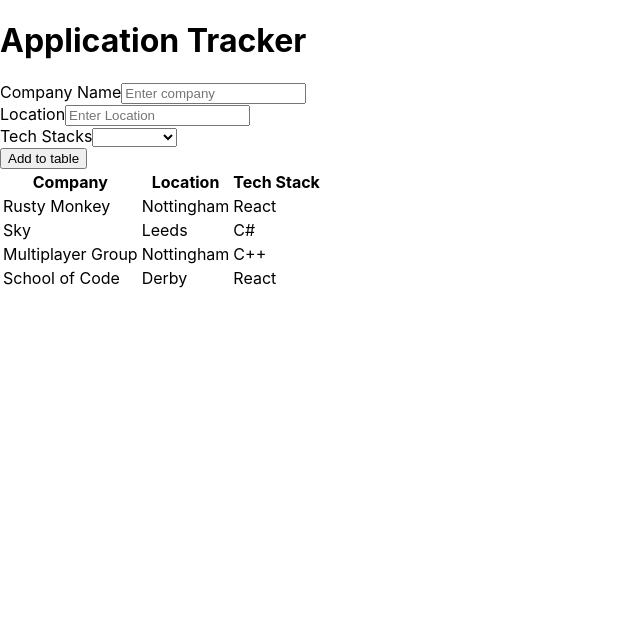
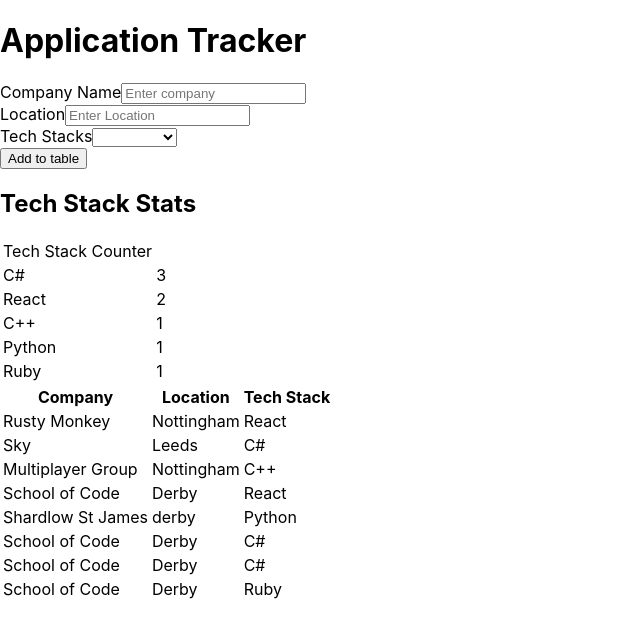
Before and after one commit to paulg44/applications, a React (Create React App) app in the folder applications_tracker/: page / in a window 1280 px wide. Shown: the top 638 px of the page, without its empty margins (0-640 px from the left). Built offline with nearby package versions, Linux system fonts and the light colour scheme.

Commit message:
add basic stats for tech stacks and sort by highest

```diff
--- a/applications_tracker/src/App.js
+++ b/applications_tracker/src/App.js
@@ -1,10 +1,14 @@
 import InformationForm from "./InformationForm/InformationForm";
 import TableOfEntries from "./TableOfEntries/TableOfEntries";
+import Stats from "./Stats/Stats";
 
 function App() {
   return (
     <div>
-      <InformationForm />
+      <div>
+        <InformationForm />
+        <Stats />
+      </div>
       <TableOfEntries />
     </div>
   );
--- /dev/null
+++ b/applications_tracker/src/Stats/Stats.js
@@ -0,0 +1,51 @@
+/*
+## Percentages ##
+Grab Tech Stack data from the json file
+And the number of entries in data
+Count the number of times each tech is counted (variable for each?)
+Compare for percentages and output the data
+## Sort by Location ##
+Compare tech stacks against locations
+*/
+
+import Table from "react-bootstrap/Table";
+import data from "../data.json";
+
+function Stats() {
+  const techCounts = {};
+
+  data.companies.forEach((company) => {
+    const tech = company.techStack;
+    if (techCounts[tech]) {
+      techCounts[tech]++;
+    } else {
+      techCounts[tech] = 1;
+    }
+  });
+
+  const sortedArr = Object.entries(techCounts).sort((a, b) => b[1] - a[1]);
+  console.log(sortedArr);
+
+  return (
+    <div>
+      <h2>Tech Stack Stats</h2>
+      <Table>
+        <thead>
+          <tr>
+            <td>Tech Stack Counter</td>
+          </tr>
+        </thead>
+        <tbody>
+          {sortedArr.map(([tech, count]) => (
+            <tr key={tech}>
+              <td>{tech}</td>
+              <td>{count}</td>
+            </tr>
+          ))}
+        </tbody>
+      </Table>
+    </div>
+  );
+}
+
+export default Stats;
--- a/applications_tracker/src/data.json
+++ b/applications_tracker/src/data.json
@@ -23,6 +23,30 @@
       "location": "Derby",
       "techStack": "React",
       "id": 4
+    },
+    {
+      "company": "Shardlow St James",
+      "location": "derby",
+      "techStack": "Python",
+      "id": 5
+    },
+    {
+      "company": "School of Code",
+      "location": "Derby",
+      "techStack": "C#",
+      "id": 6
+    },
+    {
+      "company": "School of Code",
+      "location": "Derby",
+      "techStack": "C#",
+      "id": 7
+    },
+    {
+      "company": "School of Code",
+      "location": "Derby",
+      "techStack": "Ruby",
+      "id": 8
     }
   ]
 }
```
Also changed, not shown: 1 other file (tests, documents, lock files or other folders).
